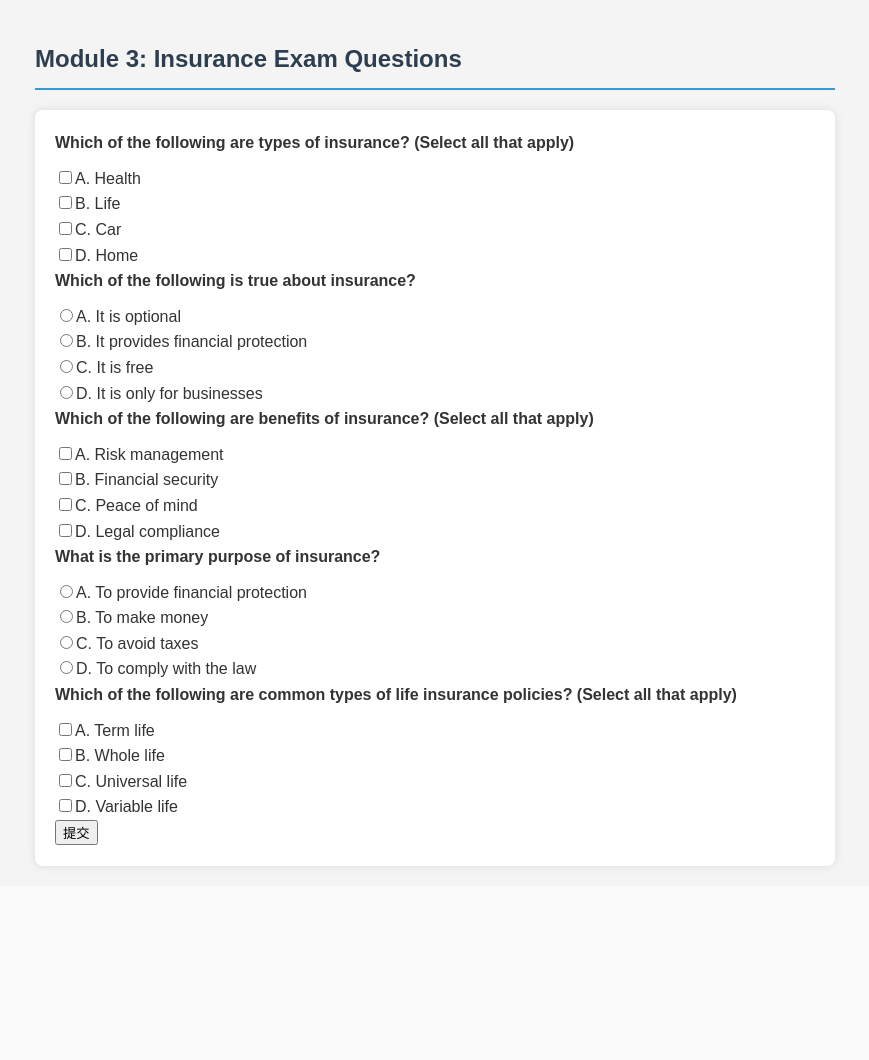
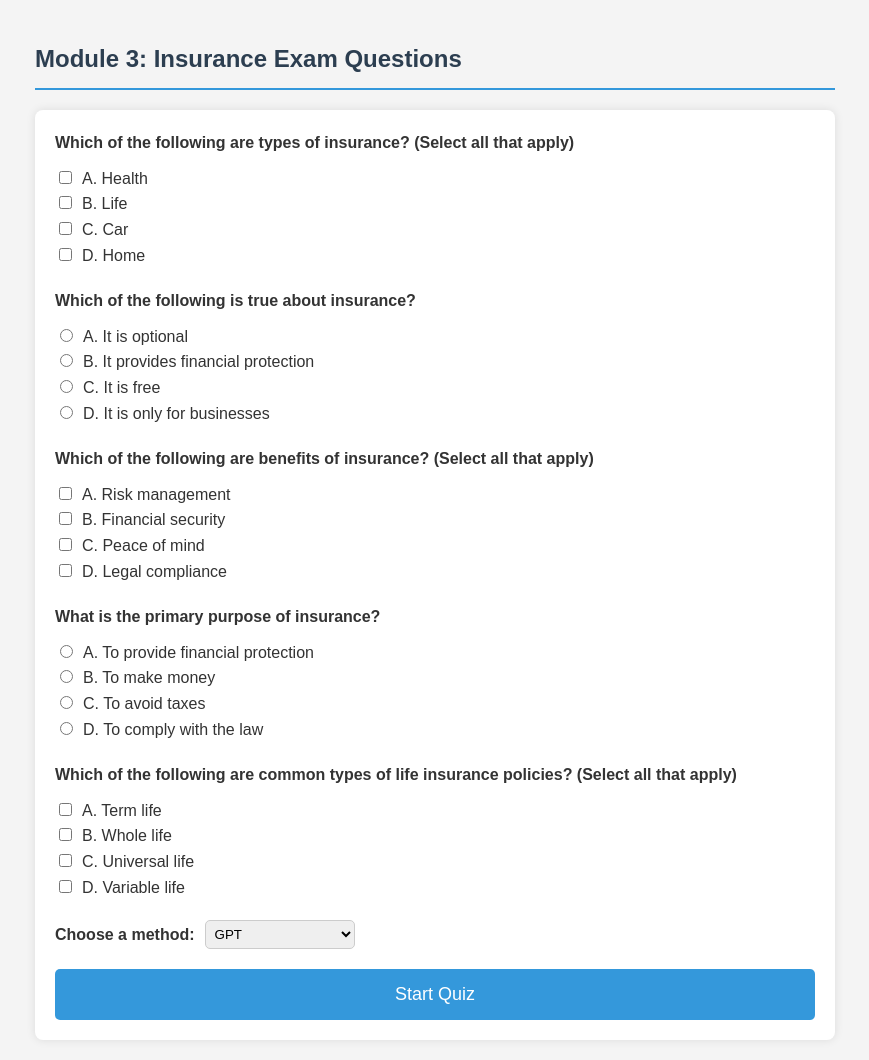
Before and after one commit to XtraBros/fwd-qasystem, a Flask app: page /module_3 in a window 1280 px wide. Shown: the whole page, without its empty margins (205-1074 px from the left). Before the commit the page ends 869 px from the top, so only its background shows below. Run offline with Flask 3, Linux system fonts and the light colour scheme.

Commit message:
Minor changes

```diff
--- a/app.py
+++ b/app.py
@@ -1,4 +1,5 @@
 from flask import Flask, render_template, request, jsonify
+import random
 
 app = Flask(__name__)
 
@@ -12,7 +13,7 @@ def answer():
     question = data.get('question')
     selected_options = data.get('selectedOptions')
 
-    recommended_answer = "A"
+    recommended_answer = random.choice(["A", "B", "C", "D"])
 
     return jsonify({
         'question': question,
--- /dev/null
+++ b/config.json
@@ -0,0 +1,4 @@
+{
+    "GPT_MODEL": "gpt-4",
+    "OPENAI_API_KEY": "sk-proj-HgYXFJi7K4b2lHJ6Unm8T3BlbkFJRdxQrzv33GyjqnTEFUEx"
+}
--- a/templates/module_3.html
+++ b/templates/module_3.html
@@ -24,6 +24,7 @@
             padding: 20px;
             border-radius: 8px;
             box-shadow: 0 0 10px rgba(0,0,0,0.1);
+            margin-top: 20px;
         }
         h3 {
             color: #3498db;
@@ -35,24 +36,54 @@
             font-weight: bold;
         }
         .option {
-            margin-bottom: 10px;
+            margin-bottom: 5px;
         }
         .option label {
             display: inline;
             margin-left: 5px;
         }
-        input[type="submit"] {
+        .model-select-container {
+            margin-top: 20px;
+            display: flex;
+            align-items: center;
+        }
+        .model-select-container label {
+            margin-right: 10px;
+            font-weight: bold;
+        }
+        .model-select-container select {
+            padding: 5px;
+            border-radius: 5px;
+            border: 1px solid #ccc;
+            margin-right: 10px;
+        }
+        .submit-button {
+            display: block;
+            width: 100%;
             background-color: #3498db;
             color: white;
-            padding: 10px 20px;
+            padding: 15px 20px;
             border: none;
             border-radius: 5px;
             cursor: pointer;
-            font-size: 16px;
+            font-size: 18px;
             margin-top: 20px;
         }
-        input[type="submit"]:hover {
+        .submit-button:hover {
             background-color: #2980b9;
+        }
+
+        .option {
+            margin-bottom: 10px;
+        }
+
+        input[type="radio"],
+        input[type="checkbox"] {
+            margin-right: 10px;
+        }
+
+        .question {
+            margin-bottom: 20px;
         }
     </style>
 </head>
@@ -61,7 +92,15 @@
 
     <form id="quizForm">
         <div id="questionsContainer"></div>
-        <button type="submit">提交</button>
+        <div class="model-select-container">
+            <label for="modelSelect">Choose a method:</label>
+            <select id="modelSelect">
+                <option value="model1">GPT</option>
+                <option value="model2">GPT + RAG</option>
+                <option value="model3">Ours (InsurBooster)</option>
+            </select>
+        </div>
+        <button type="submit" class="submit-button">Start Quiz</button>
     </form>
 
     <script>
@@ -128,6 +167,10 @@
         async function submitForm(event) {
             event.preventDefault();
 
+            // Clear previous results
+            clearPreviousResults();
+
+            const model = document.getElementById('modelSelect').value;
             const questions = document.querySelectorAll('.question');
             let totalScore = 0;
 
@@ -136,6 +179,9 @@
                 const questionText = quizData[i].question;
                 const options = question.querySelectorAll('input[type="radio"], input[type="checkbox"]');
                 let selectedOptions = '';
+
+                // Simulate the thinking process using setTimeout
+                await new Promise(resolve => setTimeout(resolve, i * 500));
 
                 options.forEach(option => {
                     if (option.checked) {
@@ -153,7 +199,8 @@
                     },
                     body: JSON.stringify({
                         question: questionText,
-                        selectedOptions: selectedOptions
+                        selectedOptions: selectedOptions,
+                        model: model // Add model to the request body
                     })
                 });
 
@@ -182,6 +229,7 @@
                 resultElement.style.marginTop = '10px';
                 resultElement.style.color = recommendedAnswer === correctAnswer ? 'green' : 'red';
                 resultElement.innerText = resultText;
+                resultElement.classList.add('result-text');
                 lastOption.appendChild(resultElement);
 
                 // Calculate the total score
@@ -194,8 +242,29 @@
             const totalScoreElement = document.createElement('div');
             totalScoreElement.style.marginTop = '20px';
             totalScoreElement.style.fontWeight = 'bold';
-            totalScoreElement.innerText = `总得分：${totalScore}分`;
+            totalScoreElement.innerText = `Total score: ${totalScore} out of 10`;
+            totalScoreElement.id = 'totalScore';
             document.body.appendChild(totalScoreElement);
+        }
+
+        function clearPreviousResults() {
+            // Clear all selected options
+            const options = document.querySelectorAll('input[type="radio"], input[type="checkbox"]');
+            options.forEach(option => {
+                option.checked = false;
+            });
+
+            // Clear previous comparison results
+            const resultElements = document.querySelectorAll('.result-text');
+            resultElements.forEach(element => {
+                element.remove();
+            });
+
+            // Clear total score
+            const totalScoreElement = document.getElementById('totalScore');
+            if (totalScoreElement) {
+                totalScoreElement.remove();
+            }
         }
 
         document.getElementById('quizForm').addEventListener('submit', submitForm);
```
Also changed, not shown: templates/home.html (+23 -4 lines), README.md.
